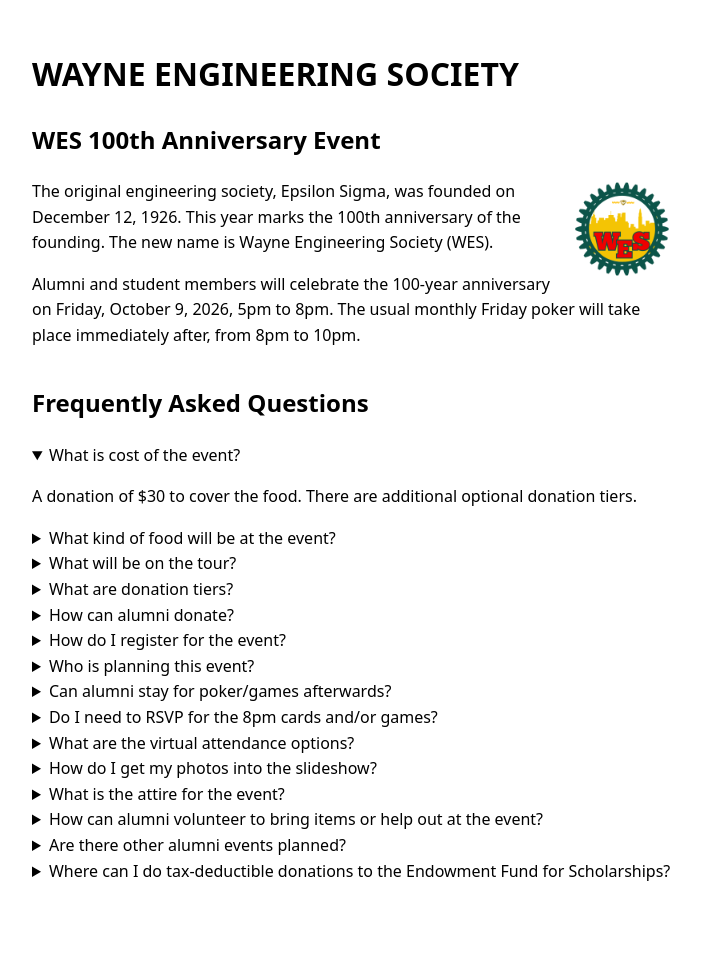
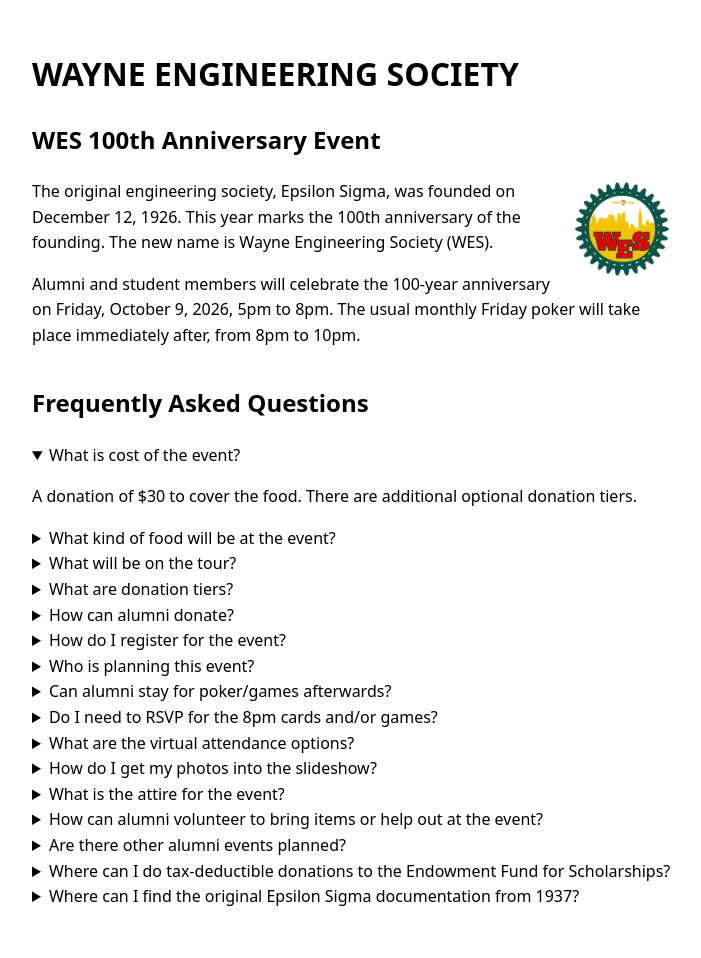
Before and after one commit to mciechanumich/WES100, a Jekyll site: the page built from docs/index.html, in a window 1280 px wide. Shown: the whole page, without its empty margins (288-989 px from the left). Built offline with Jekyll 4.4.1, drawn with Linux system fonts in a browser that asks for light colours; before the commit the page ends 932 px from its top, so only the background shows below that.

Commit message:
feat: added faq and original doc image

```diff
--- a/docs/index.html
+++ b/docs/index.html
@@ -157,4 +157,20 @@
   </details>
 
 
+  <!-- FAQ Item -->
+  <details class="faq-item">
+    <summary class="faq-question">Where can I find the original Epsilon Sigma documentation from 1937?</summary>
+    <div class="faq-answer">
+      <p>Here is the original College of Engineering Student Society document from November 1, 1937 that shows that Epsilon Sigma was founded on December 12, 1926.
+      </p>
+      <p>
+<a href="{{ 'images/Original_document_Nov_1_1937_Epsilon_Sigma.png' | relative_url }}" target="_blank">
+  <img src="{{ 'images/Original_document_Nov_1_1937_Epsilon_Sigma.png' | relative_url }}" width="100" alt="scan of original document">
+</a>
+      </p>
+    </div>
+  </details>
+
+
+
 </section>
```
Also changed, not shown: docs/images/Original_document_Nov_1_1937_Epsilon_Sigma.png (added).
